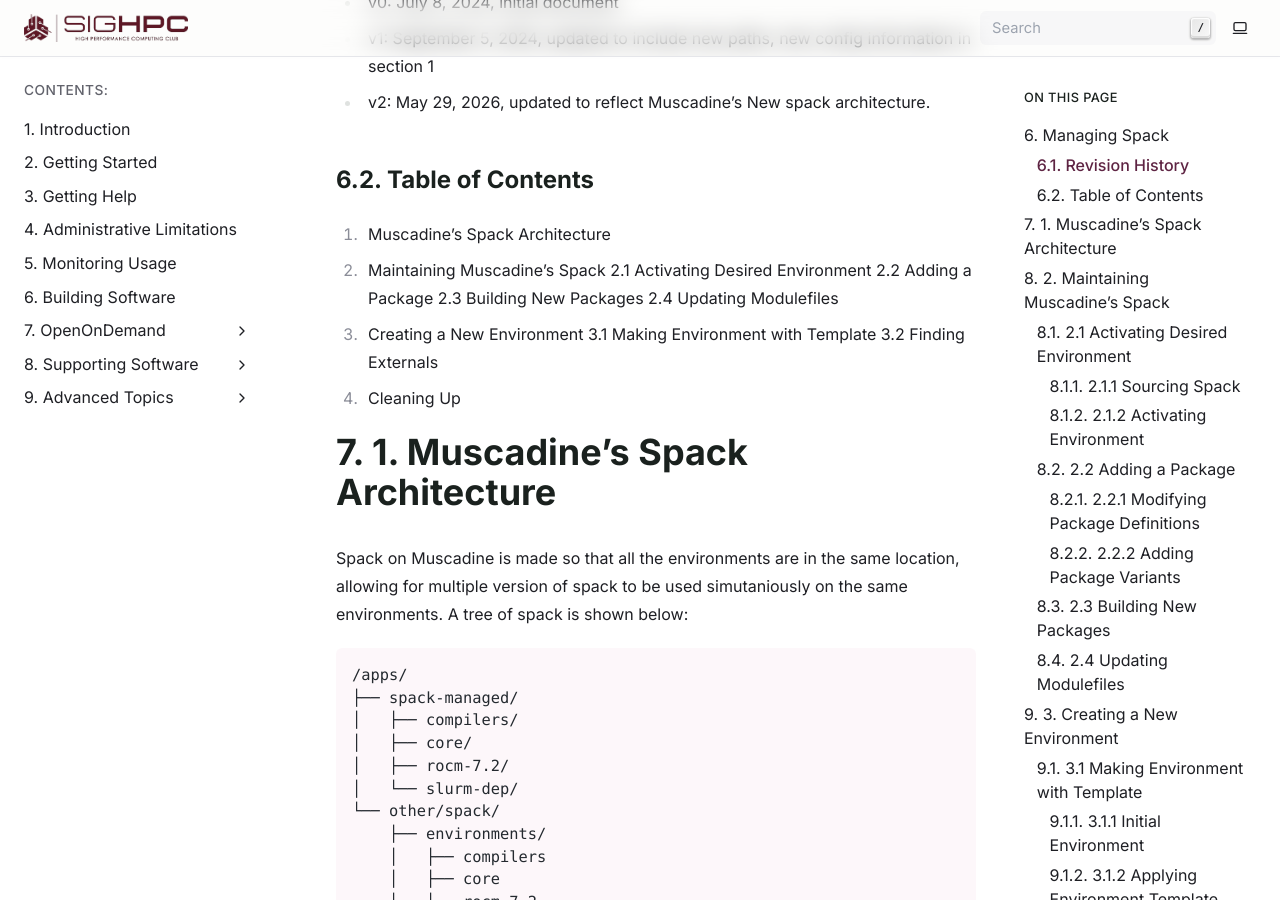
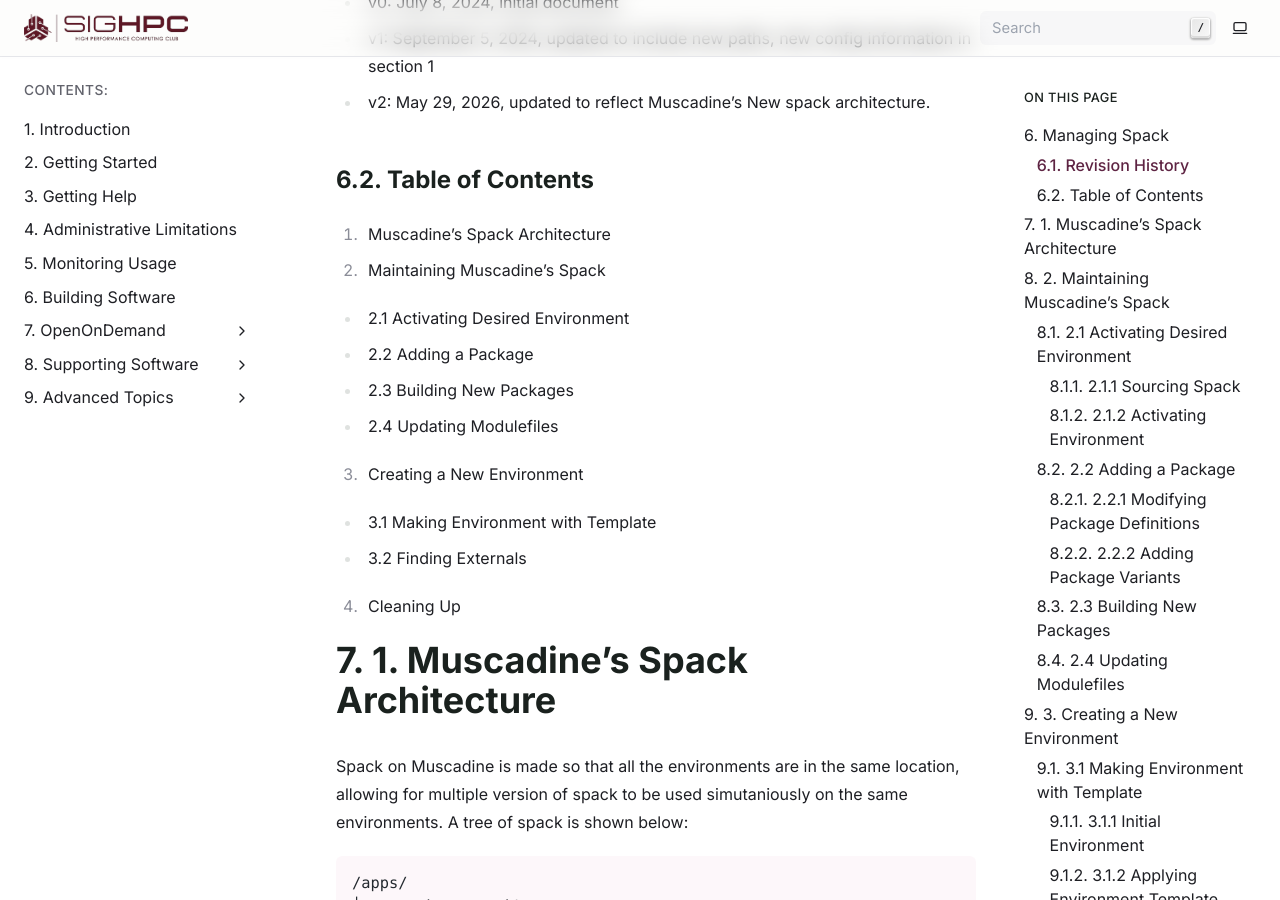
Before and after one commit to msstate-sighpc/muscadine-docs, a Sphinx documentation site: the page built from docs/admin/spack.md, in a window 1280 px wide and 900 px high, scrolled down 360 px. Built offline with Sphinx 7.4.7, drawn with Linux system fonts in a browser that asks for light colours.

```diff
--- a/docs/admin/spack.md
+++ b/docs/admin/spack.md
@@ -11,13 +11,13 @@ Last updated May 29, 2026, by Oliver Higginbotham (odh49)
 ### Table of Contents
 1. Muscadine's Spack Architecture
 2. Maintaining Muscadine's Spack
-  2.1 Activating Desired Environment
-  2.2 Adding a Package
-  2.3 Building New Packages
-  2.4 Updating Modulefiles
+- 2.1 Activating Desired Environment
+- 2.2 Adding a Package
+- 2.3 Building New Packages
+- 2.4 Updating Modulefiles
 3. Creating a New Environment
-  3.1 Making Environment with Template
-  3.2 Finding Externals
+- 3.1 Making Environment with Template
+- 3.2 Finding Externals
 4. Cleaning Up
 
 
```
